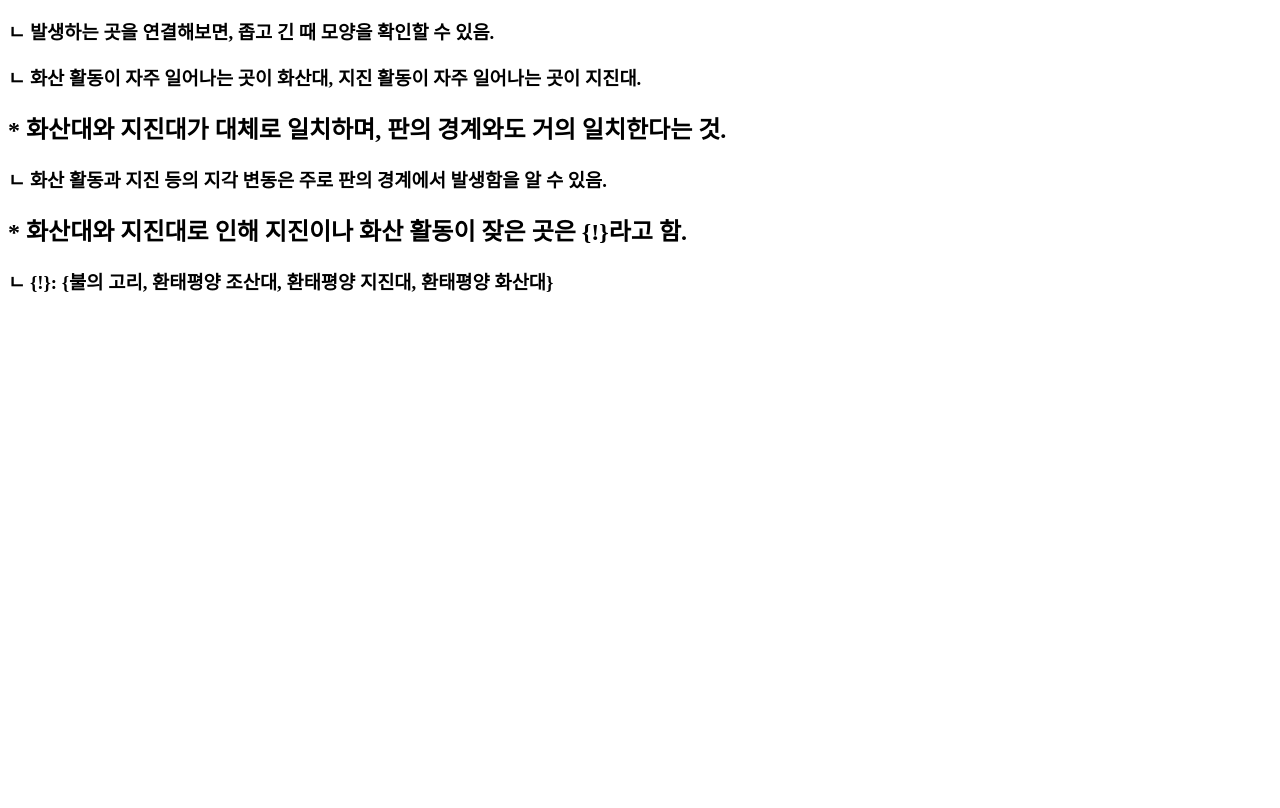
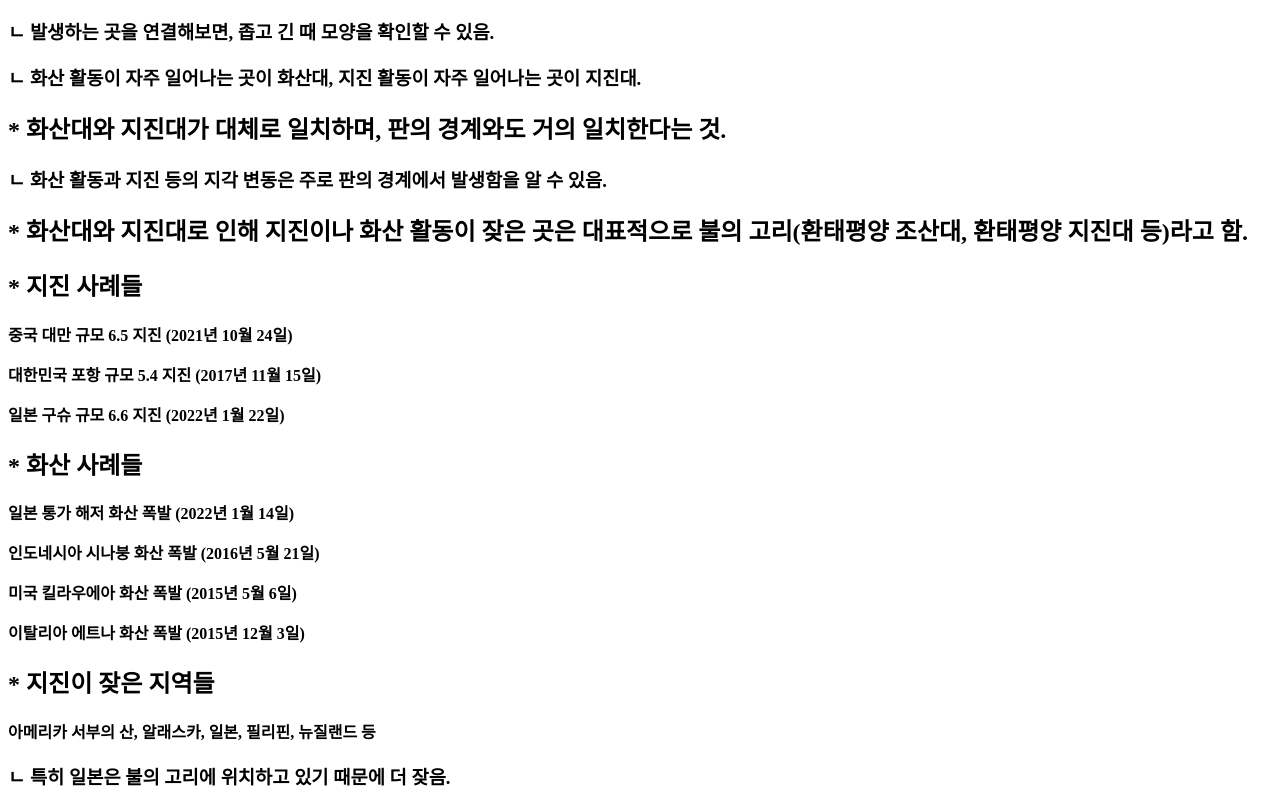
Before and after one commit to LUA9/lua9.github.io, a plain HTML site: page volcanic.html in a window 1280 px wide. Shown: the part 113-921 px from the top of the page. Before the commit the page ends 800 px from the top, so only its background shows below. Drawn offline with Linux system fonts and the light colour scheme.

Commit message:
Update volcanic.html

```diff
--- a/volcanic.html
+++ b/volcanic.html
@@ -20,8 +20,41 @@
 	<h3>ㄴ 화산 활동과 지진 등의 지각 변동은 주로 판의 경계에서 발생함을 알 수 있음.</h3>
 </p>
 <p>
-	<h2>* 화산대와 지진대로 인해 지진이나 화산 활동이 잦은 곳은 {!}라고 함.</h2>
+	<h2>* 화산대와 지진대로 인해 지진이나 화산 활동이 잦은 곳은 대표적으로 불의 고리(환태평양 조산대, 환태평양 지진대 등)라고 함. </h2>
 </p>
 <p>
-	<h3>ㄴ {!}: {불의 고리, 환태평양 조산대, 환태평양 지진대, 환태평양 화산대}</h3>
+	<h2>* 지진 사례들</h2>
 </p>
+<p>
+	<strong>중국 대만 규모 6.5 지진 (2021년 10월 24일)</strong>
+</p>
+<p>
+	<strong>대한민국 포항 규모 5.4 지진 (2017년 11월 15일)</strong>
+</p>
+<p>
+	<strong>일본 구슈 규모 6.6 지진 (2022년 1월 22일)</strong>
+</p>
+<p>
+	<h2>* 화산 사례들</h2>
+</p>
+<p>
+	<strong>일본 통가 해저 화산 폭발 (2022년 1월 14일)</strong>
+</p>
+<p>
+	<strong>인도네시아 시나붕 화산 폭발 (2016년 5월 21일)</strong>
+</p>
+<p>
+	<strong>미국 킬라우에아 화산 폭발 (2015년 5월 6일)</strong>
+</p>
+<p>
+	<strong>이탈리아 에트나 화산 폭발 (2015년 12월 3일)</strong>
+</p>
+<p>
+	<h2>* 지진이 잦은 지역들</h2>
+</p>
+<p>
+	<strong>아메리카 서부의 산, 알래스카, 일본, 필리핀, 뉴질랜드 등</strong>
+</p>
+<p>
+	<h3>ㄴ 특히 일본은 불의 고리에 위치하고 있기 때문에 더 잦음.</h3>
+</p>
```
